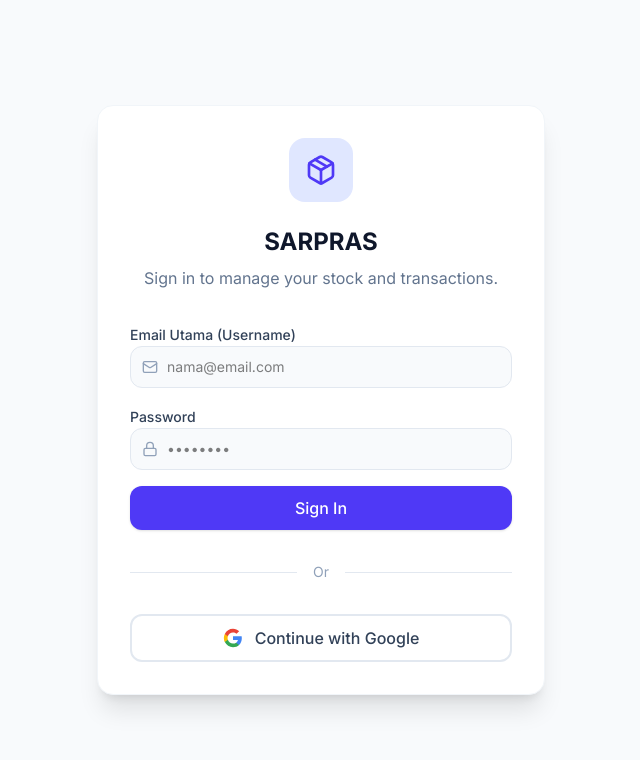
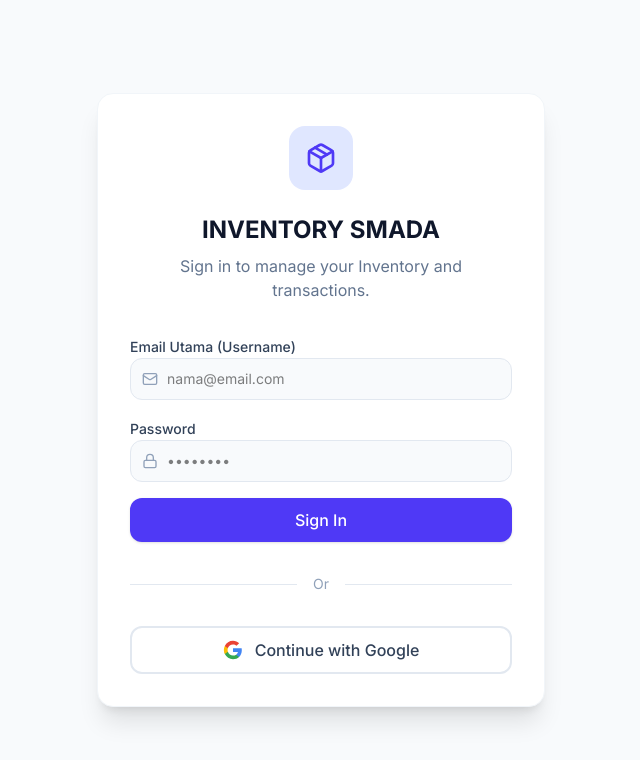
Before and after one commit to altamedia51-bot/Invensy, a React (Vite) app: page /login in a window 1280 px wide. Shown: the top 760 px of the page, without its empty margins (319-959 px from the left). Built offline with nearby package versions, Linux system fonts and the light colour scheme; no server answers.

Commit message:
feat: Rename application to INVENTORY SMADA
Updates the application name and branding across the codebase from "SARPRAS" to "INVENTORY SMADA". This includes changes to the title, metadata, UI elements, and manifest files to reflect the new official name.

```diff
--- a/index.html
+++ b/index.html
@@ -6,7 +6,7 @@
     <link rel="icon" type="image/svg+xml" href="/favicon.svg" />
     <link rel="manifest" href="/manifest.json" />
     <meta name="theme-color" content="#4f46e5" />
-    <title>SARPRAS</title>
+    <title>INVENTORY SMADA</title>
   </head>
   <body>
     <div id="root"></div>
--- a/metadata.json
+++ b/metadata.json
@@ -1,6 +1,6 @@
 {
-  "name": "SARPRAS",
-  "description": "Sistem Informasi Sarana dan Prasarana SMA Negeri 2 (SARPRAS)",
+  "name": "INVENTORY SMADA",
+  "description": "Sistem Informasi Sarana dan Prasarana SMA Negeri 2 (INVENTORY SMADA)",
   "requestFramePermissions": [],
   "majorCapabilities": []
 }
--- a/src/components/Sidebar.tsx
+++ b/src/components/Sidebar.tsx
@@ -30,7 +30,7 @@ export const Sidebar: React.FC<{ onClose?: () => void }> = ({ onClose }) => {
       <div className="p-6 flex items-center justify-between">
         <div className="flex items-center gap-3">
           <div className="w-8 h-8 bg-indigo-600 rounded-lg flex items-center justify-center text-white font-bold text-lg">S</div>
-          <span className="text-xl font-bold tracking-tight text-slate-900 dark:text-white uppercase">SARPRAS</span>
+          <span className="text-xl font-bold tracking-tight text-slate-900 dark:text-white uppercase">INVENTORY SMADA</span>
         </div>
         <button
           onClick={toggleTheme}
--- a/src/pages/Dashboard.tsx
+++ b/src/pages/Dashboard.tsx
@@ -178,7 +178,7 @@ export const Dashboard: React.FC = () => {
             <div className="bg-indigo-600 p-6 rounded-2xl shadow-lg text-white">
               <h3 className="font-bold mb-2">Pusat Bantuan</h3>
               <p className="text-xs text-indigo-100 mb-4 leading-relaxed">
-                Ada kendala dalam sistem pencatatan SARPRAS? Hubungi administrator atau IT Support sekarang.
+                Ada kendala dalam sistem pencatatan INVENTORY SMADA? Hubungi administrator atau IT Support sekarang.
               </p>
               <button className="flex items-center gap-2 text-sm font-bold bg-white/10 hover:bg-white/20 transition-colors px-4 py-2 rounded-lg w-fit">
                  <LifeBuoy className="w-4 h-4" />
--- a/src/pages/Login.tsx
+++ b/src/pages/Login.tsx
@@ -49,8 +49,8 @@ export const Login: React.FC = () => {
         <div className="w-16 h-16 bg-indigo-100 text-indigo-600 rounded-2xl flex items-center justify-center mx-auto mb-6">
           <Package className="w-8 h-8" />
         </div>
-        <h1 className="text-2xl font-bold text-slate-900 mb-2">SARPRAS</h1>
-        <p className="text-slate-500 mb-8">Sign in to manage your stock and transactions.</p>
+        <h1 className="text-2xl font-bold text-slate-900 mb-2">INVENTORY SMADA</h1>
+        <p className="text-slate-500 mb-8">Sign in to manage your Inventory and transactions.</p>
 
         {errorText && (
           <div className="mb-4 p-3 bg-red-50 text-red-600 rounded-lg text-sm font-medium">
```
Also changed, not shown: public/manifest.json.
